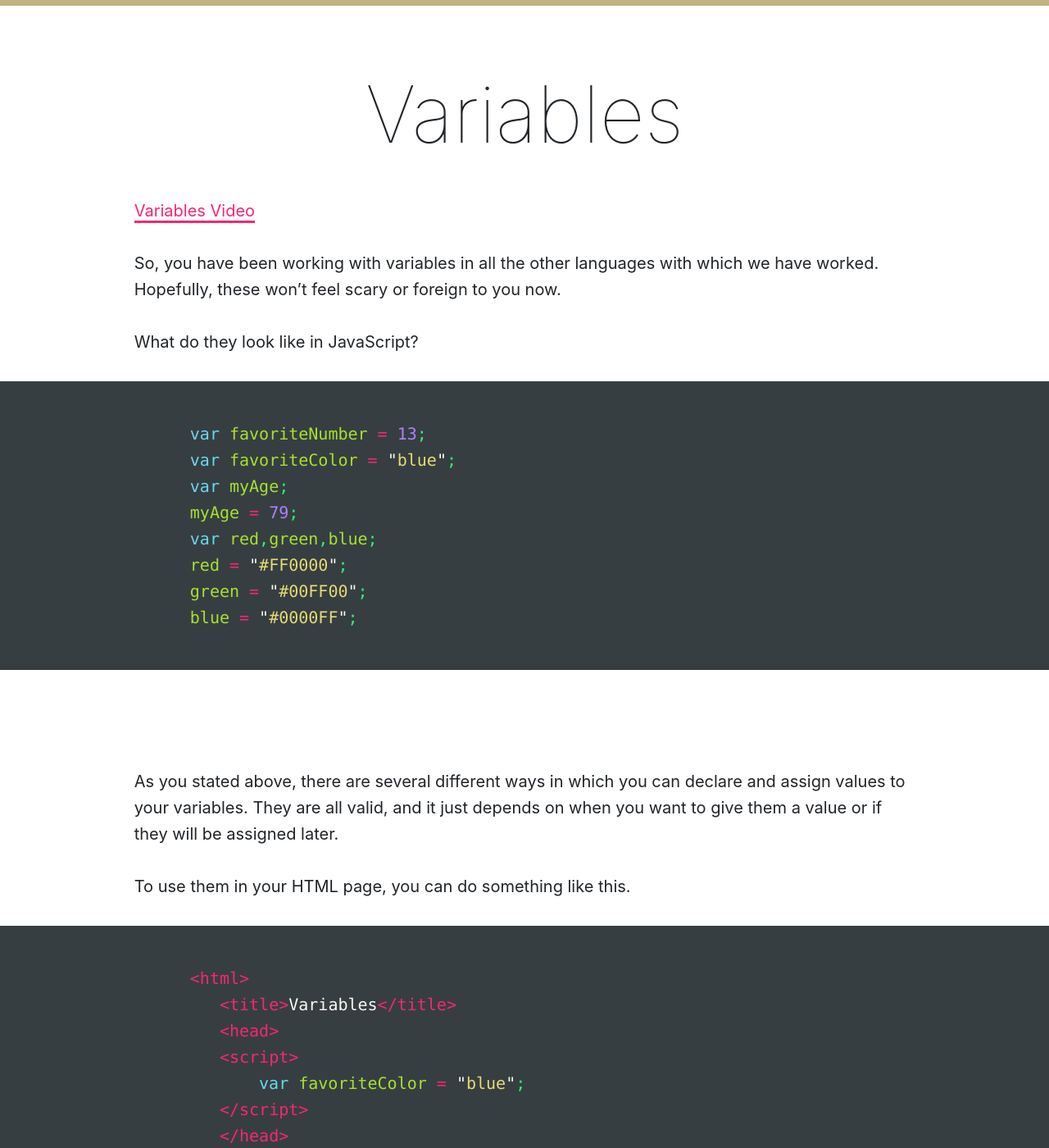
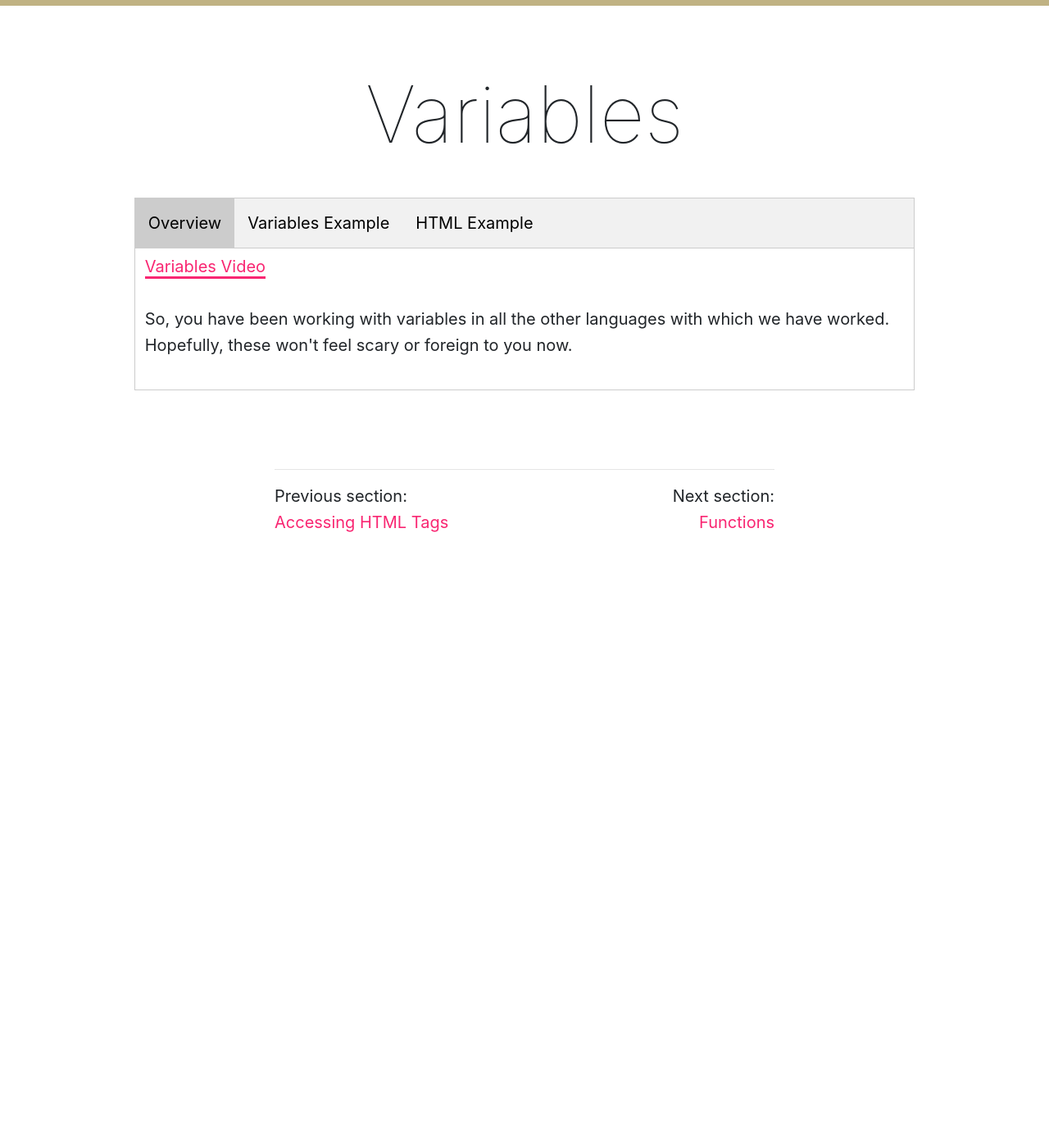
Before and after one commit to Montana-Media-Arts/120_CreativeCoding1-Fall2020, a Jekyll site: the page built from modules/week-8/_posts/2017-01-06-variables.md, in a window 1280 px wide and 1400 px high, scrolled down 340 px. Shown: the whole window at 82% size. Built offline with Jekyll 4.4.1, drawn with Linux system fonts in a browser that asks for light colours; nearby versions of some CDN libraries; a script that is not in the unit is left out; after the commit the page ends 1009 px from its top, so only the background shows below that; some of the changed text lies outside the part shown.

Commit message:
updated tabs

````diff
--- a/modules/week-8/_posts/2017-01-06-variables.md
+++ b/modules/week-8/_posts/2017-01-06-variables.md
@@ -6,11 +6,23 @@ jotted: true
 
 # Variables
 
+<div class="tab">
+  <button class="tablinks active" onclick="openTab(event, 'Overview')">Overview</button>
+   <button class="tablinks" onclick="openTab(event, 'Example')">Variables Example</button>
+   <button class="tablinks" onclick="openTab(event, 'HTML')">HTML Example</button>
+
+</div>
+<!-- Tab content -->
+<div id="Overview" class="tabcontent" style="display:block">
 <p><a href="//www.youtube.com/embed/9M4Q-4KxU34" data-lity>Variables Video</a></p>
 
-So, you have been working with variables in all the other languages with which we have worked. Hopefully, these won't feel scary or foreign to you now.
+<p>So, you have been working with variables in all the other languages with which we have worked. Hopefully, these won't feel scary or foreign to you now.</p>
+</div>
+<div id="Example" class="tabcontent">
 
-What do they look like in JavaScript?
+<p>What do they look like in JavaScript?</p>
+
+<div class="tabhtml" markdown="1">
 
 ```js
  var favoriteNumber = 13;
@@ -23,9 +35,14 @@ What do they look like in JavaScript?
  blue = "#0000FF";
 ```
 
-As you stated above, there are several different ways in which you can declare and assign values to your variables. They are all valid, and it just depends on when you want to give them a value or if they will be assigned later.
+</div>
+</div>
+<div id="HTML" class="tabcontent">
+<p>As you stated above, there are several different ways in which you can declare and assign values to your variables. They are all valid, and it just depends on when you want to give them a value or if they will be assigned later.</p>
 
-To use them in your HTML page, you can do something like this.
+<p>To use them in your HTML page, you can do something like this.</p>
+
+<div class="tabhtml" markdown="1">
 
 ```html
  <html>
@@ -45,8 +62,12 @@ To use them in your HTML page, you can do something like this.
  </html>
 ```
 
-There are three things to notice here.
+</div>
 
-1. I can put the variable in the script tag inside the head tag because it is not trying to access the tag **myTag**.
-2. When I print out the variable **favoriteColor**, it has to precisely match the capitalization as it is declared or not work.
-3. To make it show up in the tag, you have to use the **+** and then put the variable name without the double-quotes **"**. The double-quotes are required if you want to print out exactly what is inside the double-quotes. In this case, we want to print out the value stored in the variable.
+<p>There are three things to notice here.</p>
+<ol>
+<li>I can put the variable in the script tag inside the head tag because it is not trying to access the tag <b>myTag</b>.</li>
+<li>When I print out the variable <b>favoriteColor</b>, it has to precisely match the capitalization as it is declared or not work.</li>
+<li>To make it show up in the tag, you have to use the <b>+</b> and then put the variable name without the double-quotes <b>"</b>. The double-quotes are required if you want to print out exactly what is inside the double-quotes. In this case, we want to print out the value stored in the variable.</li>
+</ol>
+</div>
````
Also changed, not shown: modules/week-8/_posts/2017-01-03-accessing-html.md (+2 -1 lines).
